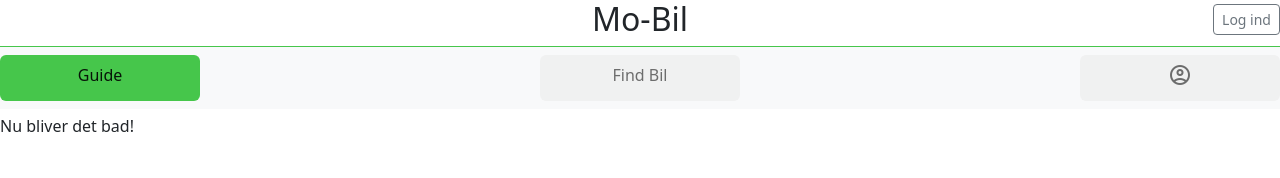
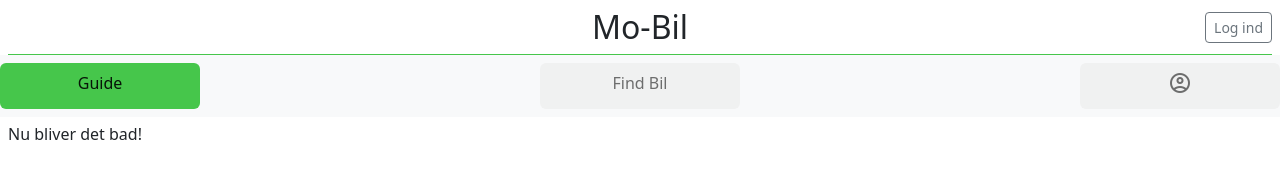
Before and after one commit to Frederik-Hoegh-Christensen/Maps_Project_2.Semester, a website built with webpack: page public/index.html in a window 1280 px wide. Built offline with nearby package versions, Linux system fonts and the light colour scheme; some packages are replaced by stand-ins of ours; no server answers.

Commit message:
add margin

```diff
--- a/public/index.html
+++ b/public/index.html
@@ -18,7 +18,7 @@
     <title>Crazy Delebils website</title>
 </head>
 <body>
-    <header>
+    <header class="mt-2 mx-2">
         <div class="header row flex-nowrap justify-content-between mb-2">
             <div class="col-1 col-sm-2"></div>
             <div class="col-8 col-sm-8 text-center">
@@ -30,7 +30,7 @@
             </div>
         </div>
     </header>
-    <nav class="navbar fixed-bottom navbar-light bg-light mb-2">
+    <nav class="navbar fixed-bottom navbar-light bg-light mb-md-2">
         <div class="navbar-collapse navbar-expand-sm" id="navbarNav">
             <div class="navbar-nav nav-pills flex-row">
                 <a class="nav-item nav-link active flex-fill text-center" href="#">Guide</a>
@@ -43,7 +43,7 @@
             </div>
         </div>
     </nav>
-    <main>
+    <main  class="mt-2 mx-2">
         <h6>Nu bliver det bad!</h6>
     </main>
 </body>
```
Also changed, not shown: public/account.html (+4 -2 lines), public/findCar.html (+1 -1 lines).
